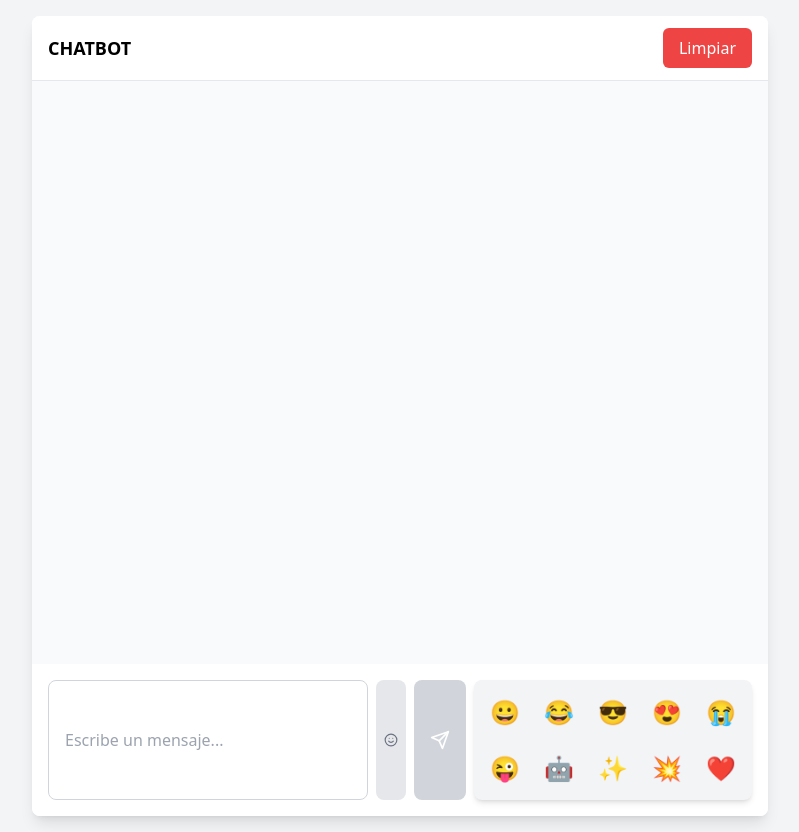
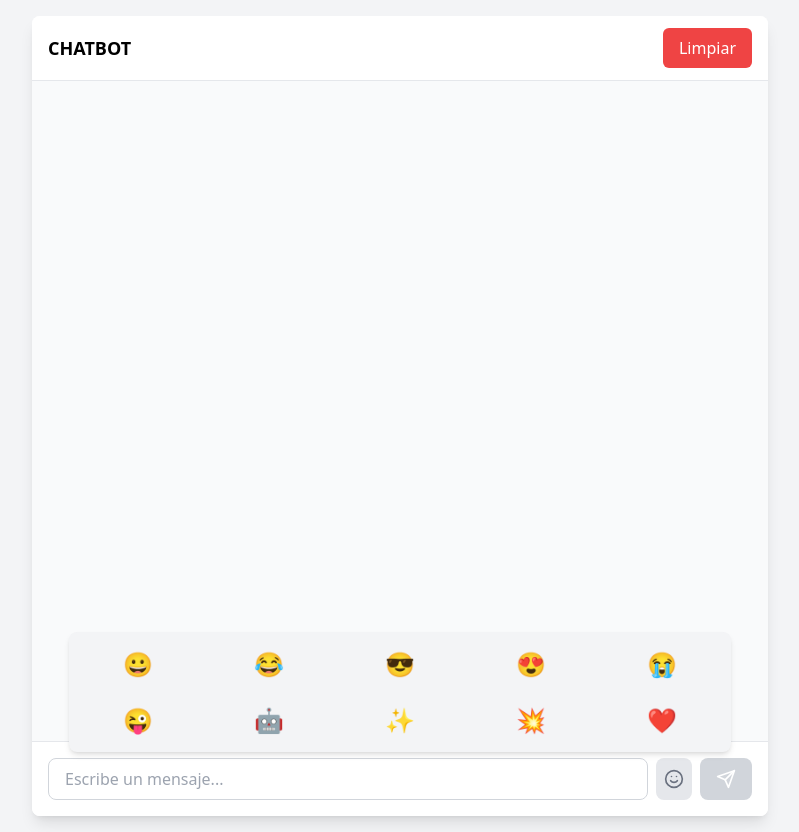
Before and after one commit to Marcoalvz123/Chatbot, a React (Vite) app: page / in a window 1280 px wide. Both pictures are taken after a click on the button 917 px from the left and 779 px from the top of the page. Shown: the whole page, without its empty margins (240-1039 px from the left). Built offline with nearby package versions, Linux system fonts and the light colour scheme.

Commit message:
actualizacion

```diff
--- a/src/components/EmojiPicker.tsx
+++ b/src/components/EmojiPicker.tsx
@@ -1,27 +1,21 @@
 import React from 'react';
 
-// Definición de las propiedades que el componente recibirá
 interface EmojiPickerProps {
-  // Función que se llama cuando se selecciona un emoji, pasando el emoji como argumento
   onSelect: (emoji: string) => void;
 }
 
-// Componente funcional de React para mostrar un selector de emojis
 const EmojiPicker: React.FC<EmojiPickerProps> = ({ onSelect }) => {
-  // Lista de emojis disponibles para seleccionar
   const emojis = ["😀", "😂", "😎", "😍", "😭", "😜", "🤖", "✨", "💥", "❤️"];
 
   return (
-    // Contenedor principal con diseño de rejilla (grid) para mostrar los emojis
-    <div className="grid grid-cols-5 gap-2 p-2 bg-gray-100 rounded-lg shadow-md">
-      {/* Mapear la lista de emojis y renderizarlos como botones */}
+    <div className="grid grid-cols-5 gap-2 p-2 bg-gray-100 rounded-lg shadow-md mx-auto max-w-[90%]">
       {emojis.map((emoji, index) => (
         <button
-          key={index} // Utilizar el índice como key única para cada botón (aunque sería mejor usar un ID único si estuviera disponible)
-          onClick={() => onSelect(emoji)} // Llamar a la función onSelect con el emoji seleccionado al hacer clic
-          className="text-2xl hover:bg-gray-200 p-2 rounded-lg" // Clases de estilo para el botón: tamaño del texto, efectos de hover, padding y bordes redondeados
+          key={index}
+          onClick={() => onSelect(emoji)}
+          className="text-2xl hover:bg-gray-200 p-2 rounded-lg"
         >
-          {emoji} {/* Mostrar el emoji dentro del botón */}
+          {emoji}
         </button>
       ))}
     </div>
--- a/src/components/MessageInput.tsx
+++ b/src/components/MessageInput.tsx
@@ -1,6 +1,6 @@
 import React, { useState } from 'react';
 import { Send, Smile } from 'lucide-react';
-import EmojiPicker from './EmojiPicker';
+import EmojiPicker from './EmojiPicker';  // Importamos el componente del teclado de emojis
 
 interface MessageInputProps {
   onSendMessage: (message: string) => void;
@@ -8,7 +8,7 @@ interface MessageInputProps {
 
 const MessageInput: React.FC<MessageInputProps> = ({ onSendMessage }) => {
   const [message, setMessage] = useState('');
-  const [showEmojiPicker, setShowEmojiPicker] = useState(false);
+  const [showEmojiPicker, setShowEmojiPicker] = useState(false);  // Estado para mostrar el teclado de emojis
 
   const handleSubmit = (e: React.FormEvent) => {
     e.preventDefault();
@@ -19,24 +19,26 @@ const MessageInput: React.FC<MessageInputProps> = ({ onSendMessage }) => {
   };
 
   const handleEmojiSelect = (emoji: string) => {
-    setMessage((prev) => prev + emoji);
-    setShowEmojiPicker(false);
+    setMessage(prev => prev + emoji);  // Añadir el emoji al mensaje
+    setShowEmojiPicker(false);  // Ocultar el teclado una vez que se ha seleccionado el emoji
   };
 
   return (
-    <form onSubmit={handleSubmit} className="flex gap-2 p-4 bg-white">
+    <div className="relative">
+      <form onSubmit={handleSubmit} className="flex gap-2 border-t p-4 bg-white">
         <input
           type="text"
           value={message}
           onChange={(e) => setMessage(e.target.value)}
           placeholder="Escribe un mensaje..."
-        className="flex-1 rounded-lg border border-gray-300 px-4 py-2 focus:border-blue-500 focus:outline-none max-w-full"
+          className="flex-1 rounded-lg border border-gray-300 px-4 py-2 focus:border-blue-500 focus:outline-none"
         />
 
+        {/* Botón para mostrar/ocultar el teclado de emojis */}
         <button
           type="button"
-        onClick={() => setShowEmojiPicker((prev) => !prev)}
-        className="flex items-center justify-center rounded-lg bg-gray-200 px-2 py-2 text-gray-500 hover:bg-gray-300 max-w-[30px]"
+          onClick={() => setShowEmojiPicker(prev => !prev)}  // Alterna la visibilidad del teclado
+          className="flex items-center justify-center rounded-lg bg-gray-200 px-2 py-2 text-gray-500 hover:bg-gray-300"
         >
           <Smile className="h-5 w-5" />
         </button>
@@ -48,9 +50,15 @@ const MessageInput: React.FC<MessageInputProps> = ({ onSendMessage }) => {
         >
           <Send className="h-5 w-5" />
         </button>
+      </form>
 
-      {showEmojiPicker && <EmojiPicker onSelect={handleEmojiSelect} />}
-    </form>
+      {/* Condición para mostrar el teclado de emojis */}
+      {showEmojiPicker && (
+        <div className="absolute bottom-16 left-0 w-full z-10">
+          <EmojiPicker onSelect={handleEmojiSelect} />
+        </div>
+      )}
+    </div>
   );
 };
 
```
Lines whose indentation alone changed are shown as unchanged.
